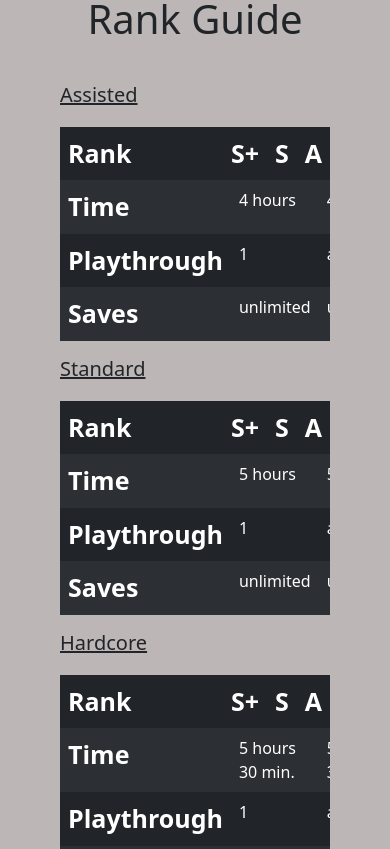
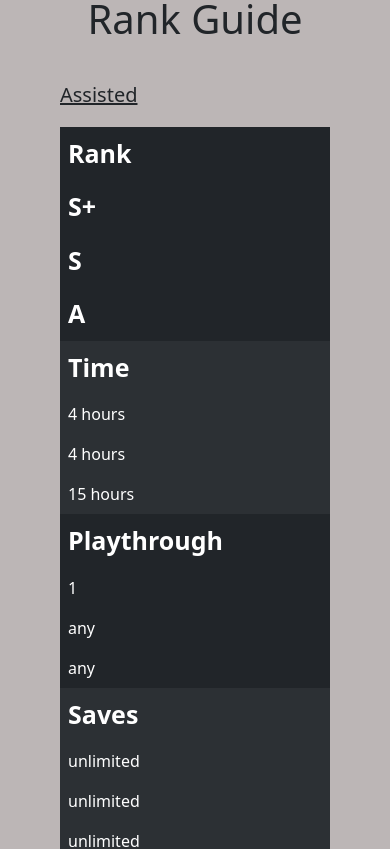
Before and after one commit to DaveKirby111/kwguides, a SvelteKit app: page /re4 in a window 390 px wide. Shown: the part 1180-2029 px from the top of the page. Built offline with nearby package versions, Linux system fonts and the light colour scheme.

Commit message:
working on re4 table

```diff
--- a/src/routes/(revil)/re4/+page.svelte
+++ b/src/routes/(revil)/re4/+page.svelte
@@ -370,4 +370,11 @@
   table th {
     text-transform: capitalize;
   }
+
+  @media screen and (max-width: 600px) {
+    table tr {
+      display: flex;
+      flex-direction: column;
+    }
+  }
 </style>
```
